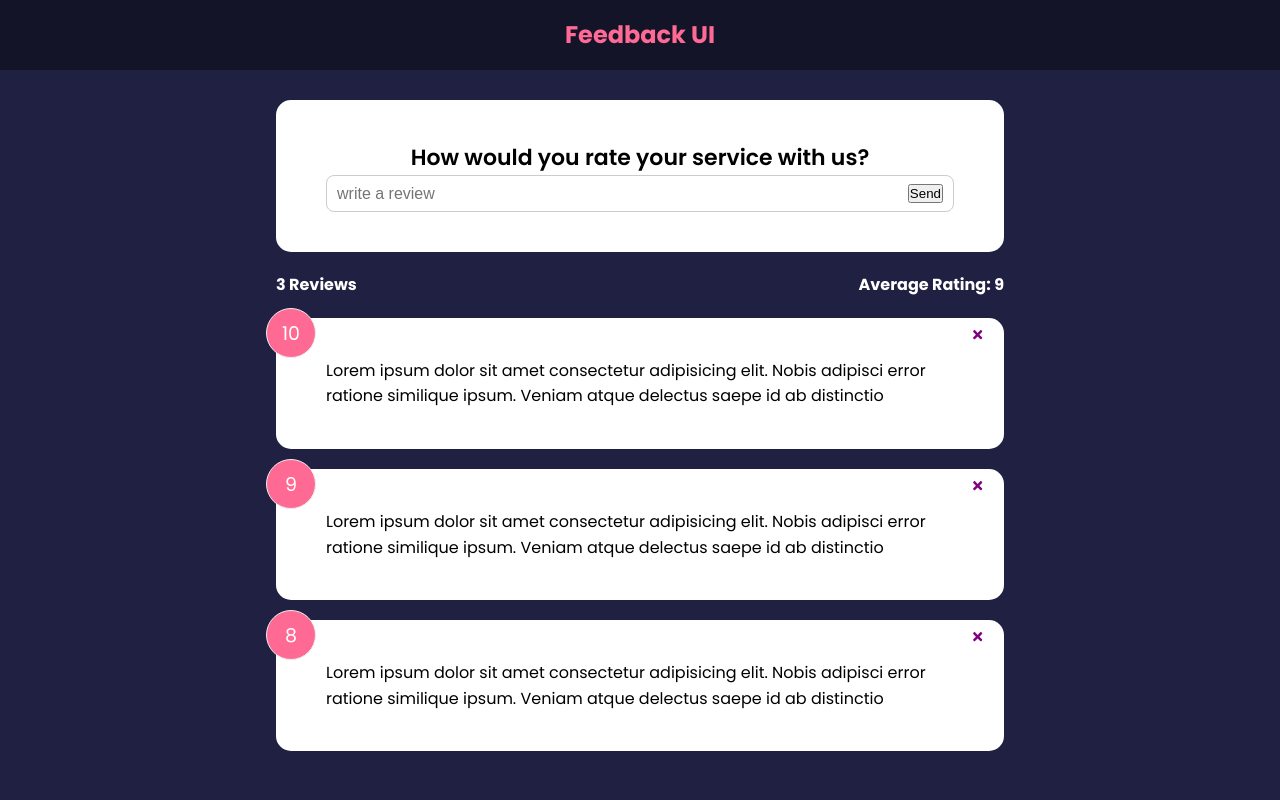
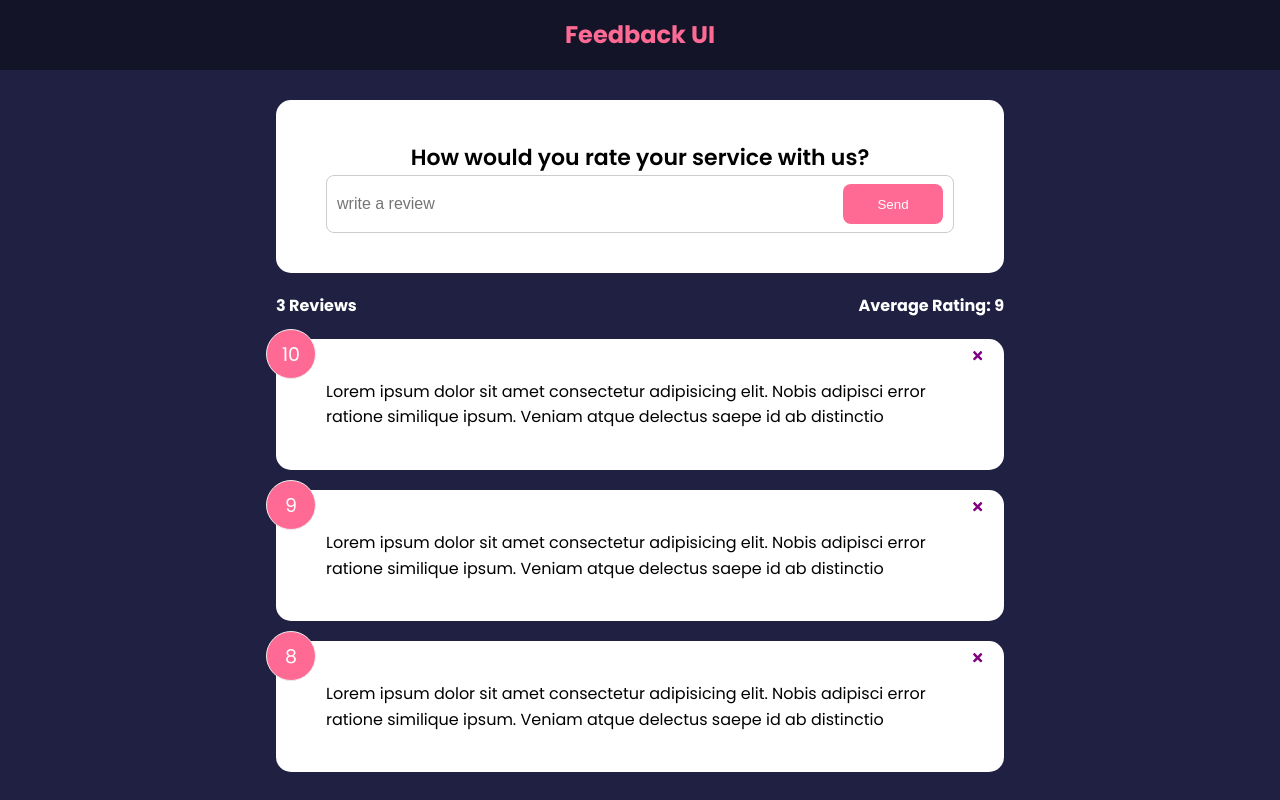
Before and after one commit to Dina2703/feedback-app, a React (Create React App) app: page / in a window 1280 px wide. Built offline with nearby package versions, Linux system fonts and the light colour scheme.

Commit message:
Custom Button Component

```diff
--- a/src/components/FeedbackForm.jsx
+++ b/src/components/FeedbackForm.jsx
@@ -1,4 +1,5 @@
 import { useState } from "react";
+import Button from "./shared/Button";
 import Card from "./shared/Card";
 
 function FeedbackForm() {
@@ -18,7 +19,7 @@
             placeholder="write a review"
             value={text}
           />
-          <button type="submit">Send</button>
+          <Button type="submit" version="secondary" > Send</Button>
         </div>
       </form>
     </Card>
--- /dev/null
+++ b/src/components/shared/Button.jsx
@@ -0,0 +1,23 @@
+import PropTypes from "prop-types";
+
+function Button({ children, version, type, isDisabled }) {
+  return (
+    <button type={type} disabled={isDisabled} className={`btn btn-${version}`}>
+      {children}
+    </button>
+  );
+}
+
+Button.defaultProps = {
+  version: "primary",
+  type: "button",
+  isDisabled: false,
+};
+
+Button.propTypes = {
+  children: PropTypes.node.isRequired,
+  version: PropTypes.string,
+  type: PropTypes.string,
+  isDisabled: PropTypes.bool,
+};
+export default Button;
```
